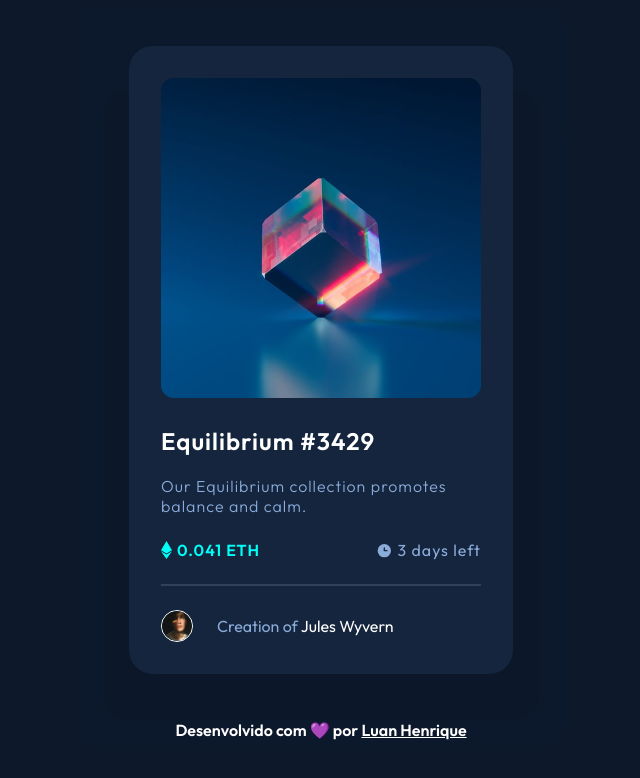
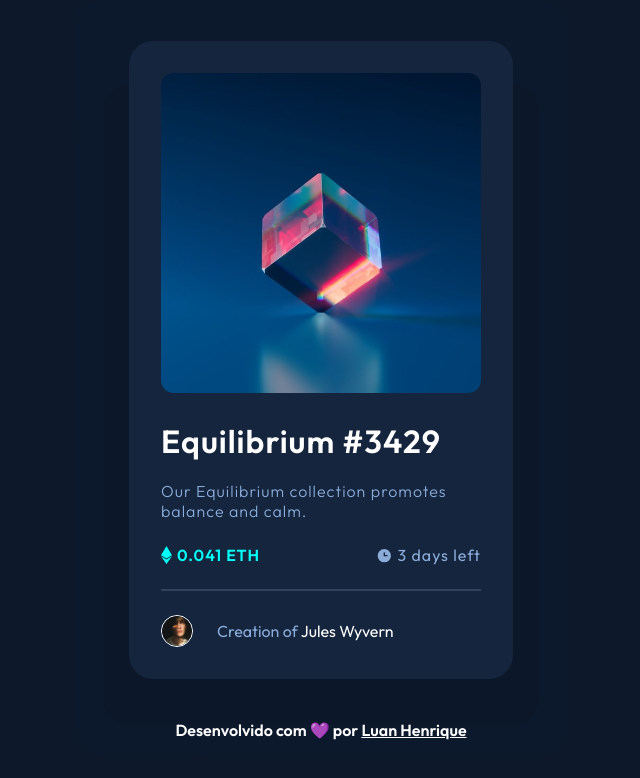
Before and after one commit to luanhenriquee/NFT-Preview-Card, a plain HTML site: page index.html in a window 1280 px wide. Shown: the whole page, without its empty margins (319-959 px from the left). Drawn offline with Linux system fonts and the light colour scheme.

Commit message:
update css

```diff
--- a/index.html
+++ b/index.html
@@ -30,7 +30,7 @@
             />
           </div>
           <div class="texts">
-            <h2>Equilibrium #3429</h2>
+            <h1>Equilibrium #3429</h1>
             <br />
             <p>Our Equilibrium collection promotes balance and calm.</p>
           </div>
--- a/style.css
+++ b/style.css
@@ -61,12 +61,12 @@ body {
   letter-spacing: 1px;
 }
 
-.section-card .texts h2 {
+.section-card .texts h1 {
   font-weight: 600;
   cursor: pointer;
 }
 
-.section-card .texts h2:hover {
+.section-card .texts h1:hover {
   color: hsl(178, 100%, 50%);
 }
 
@@ -189,7 +189,7 @@ a {
     width: 85%;
   }
 
-  .section-card .texts h2 {
+  .section-card .texts h1 {
     font-size: 1rem;
   }
 
```
